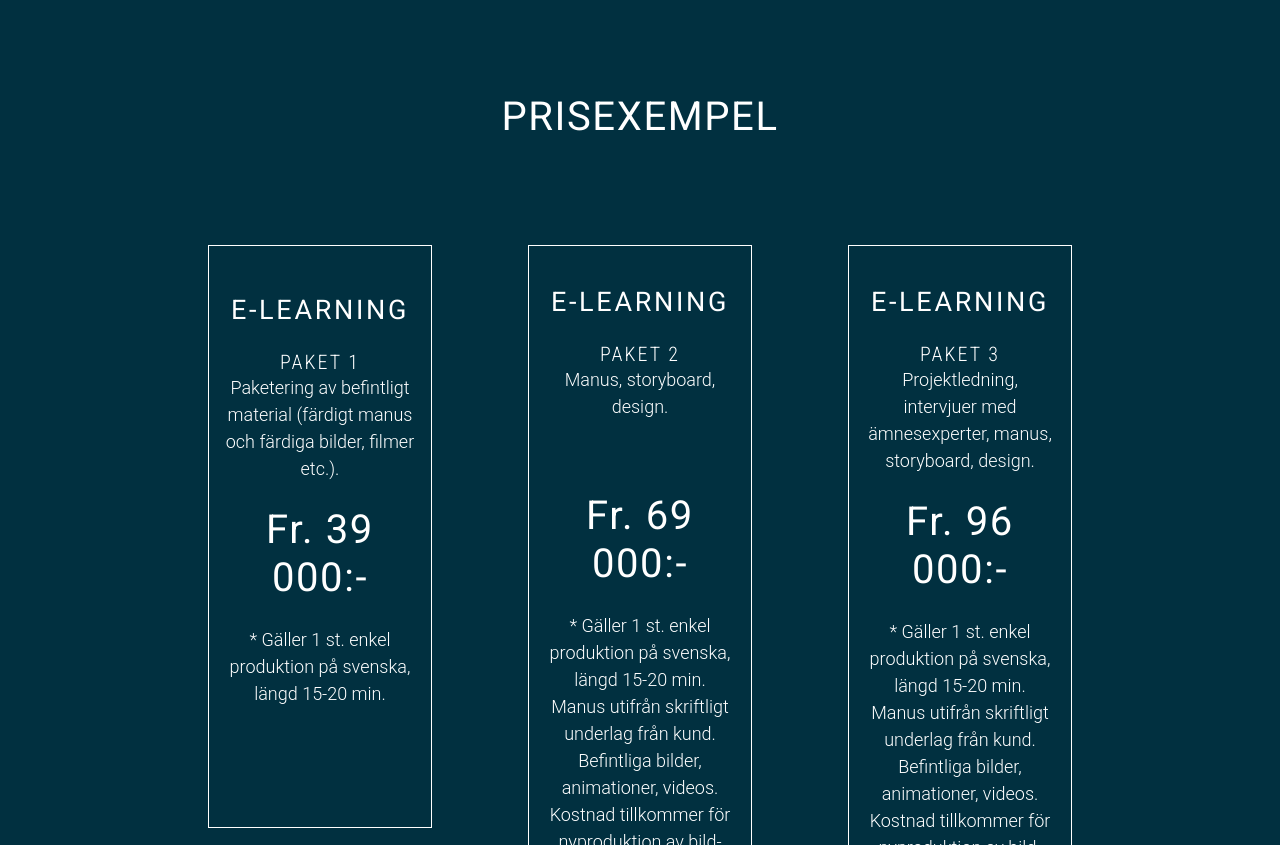
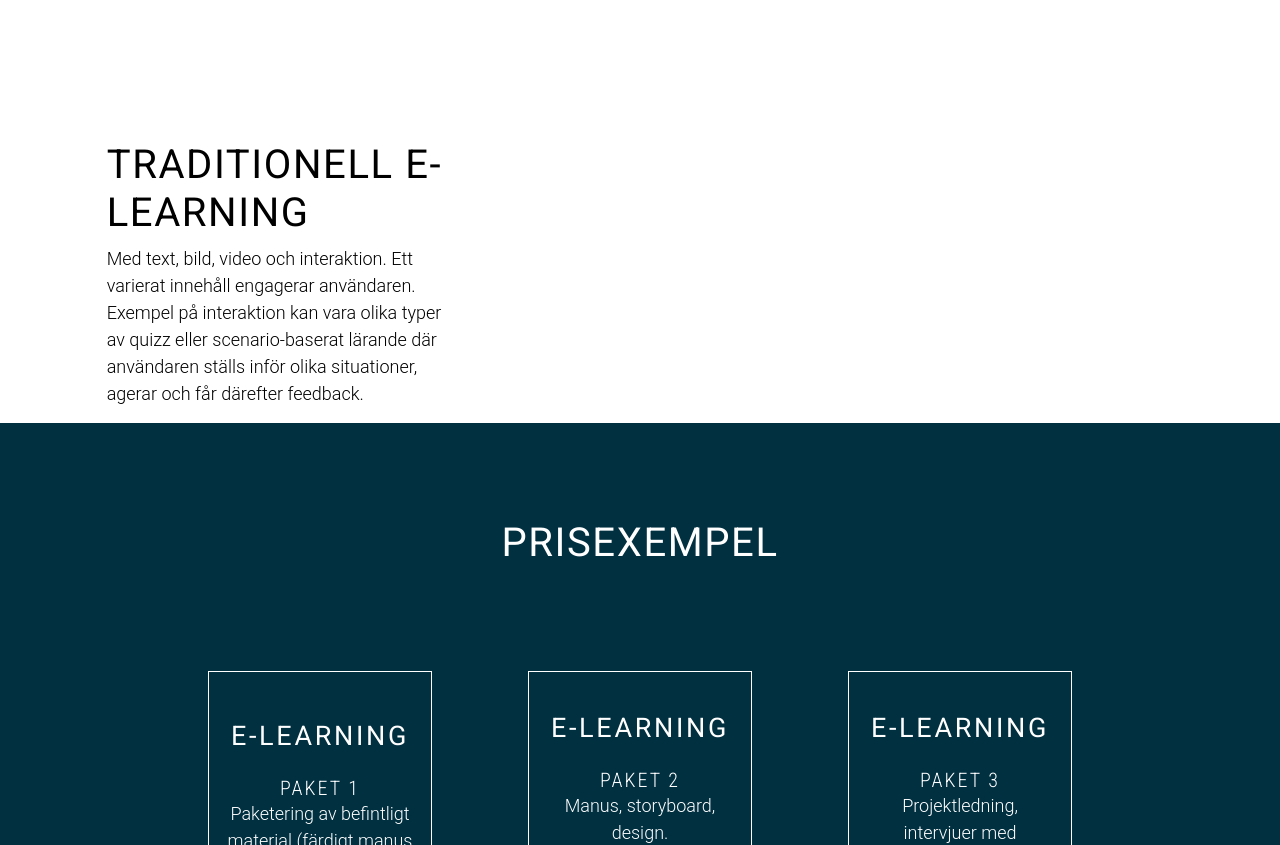
Before and after one commit to Miachallestad/learn_and_levelup, a plain HTML site: page elearning.html in a window 1280 px wide. Shown: the part 3098-3943 px from the top of the page. Drawn offline with nearby package versions, Linux system fonts and the light colour scheme.

Commit message:
add bolierplate to the e-learning offer chapter

```diff
--- a/elearning.html
+++ b/elearning.html
@@ -192,6 +192,19 @@
                 </div>
             </div>
         </div>
+        <div class="row pl-0 pr-0 no-gutters justify-content-center mt-xl-5 pt-md-5">
+            <div class="col-10 mt-5">
+                <div class="row pl-0 pr-0 no-gutters">
+                    <div class="col-4 my-auto">
+                        <h2 class="section-heading-black text-uppercase">Traditionell e-learning</h2>
+                        <p>Med text, bild, video och interaktion. Ett varierat innehåll engagerar användaren. Exempel på interaktion kan vara
+                         olika typer av quizz eller scenario-baserat lärande där användaren ställs inför olika situationer, agerar och får därefter
+                         feedback.
+                        </p>
+                    </div>
+                </div>
+            </div>
+        </div>
     </div>
 
 
```
